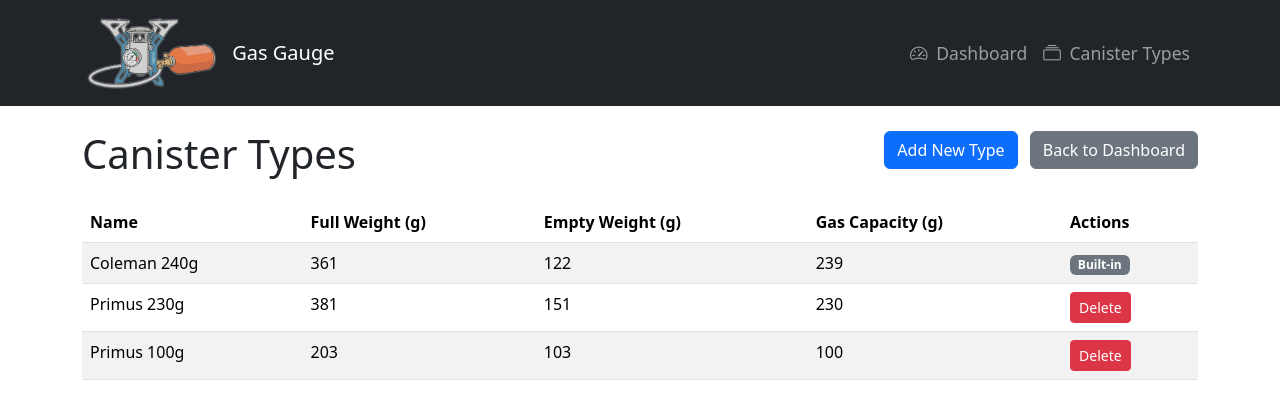
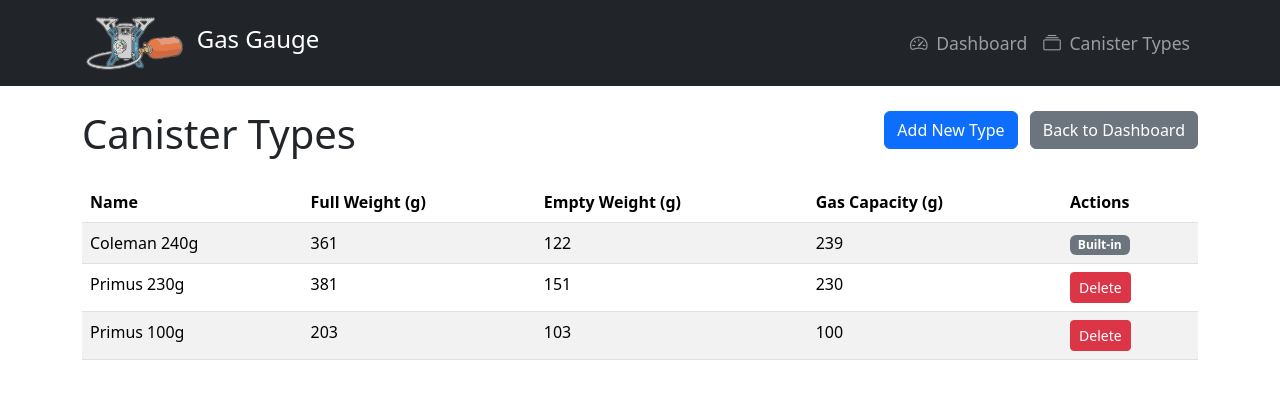
Before and after one commit to xivind/gas-gauge, a FastAPI app: page /types in a window 1280 px wide. Shown: the top 419 px of the page. Run offline with FastAPI, Linux system fonts and the light colour scheme; data comes from the database, SQL or seed files in the repository; some libraries are stand-ins or nearby versions.

Commit message:
Improved navbar

```diff
--- a/templates/base.html
+++ b/templates/base.html
@@ -30,8 +30,8 @@
     <nav class="navbar navbar-expand-lg navbar-dark bg-dark mb-4">
         <div class="container">
             <a class="navbar-brand d-flex align-items-center gap-2" href="/">
-                <img src="/static/gas_gauge.png" alt="Gas Gauge" height="80">
-                <span>Gas Gauge</span>
+                <img src="/static/gas_gauge.png" alt="Gas Gauge" height="60">
+                <span><h4>Gas Gauge</h4></span>
             </a>
             <button class="navbar-toggler" type="button" data-bs-toggle="collapse" data-bs-target="#navbarNav">
                 <span class="navbar-toggler-icon"></span>
```
